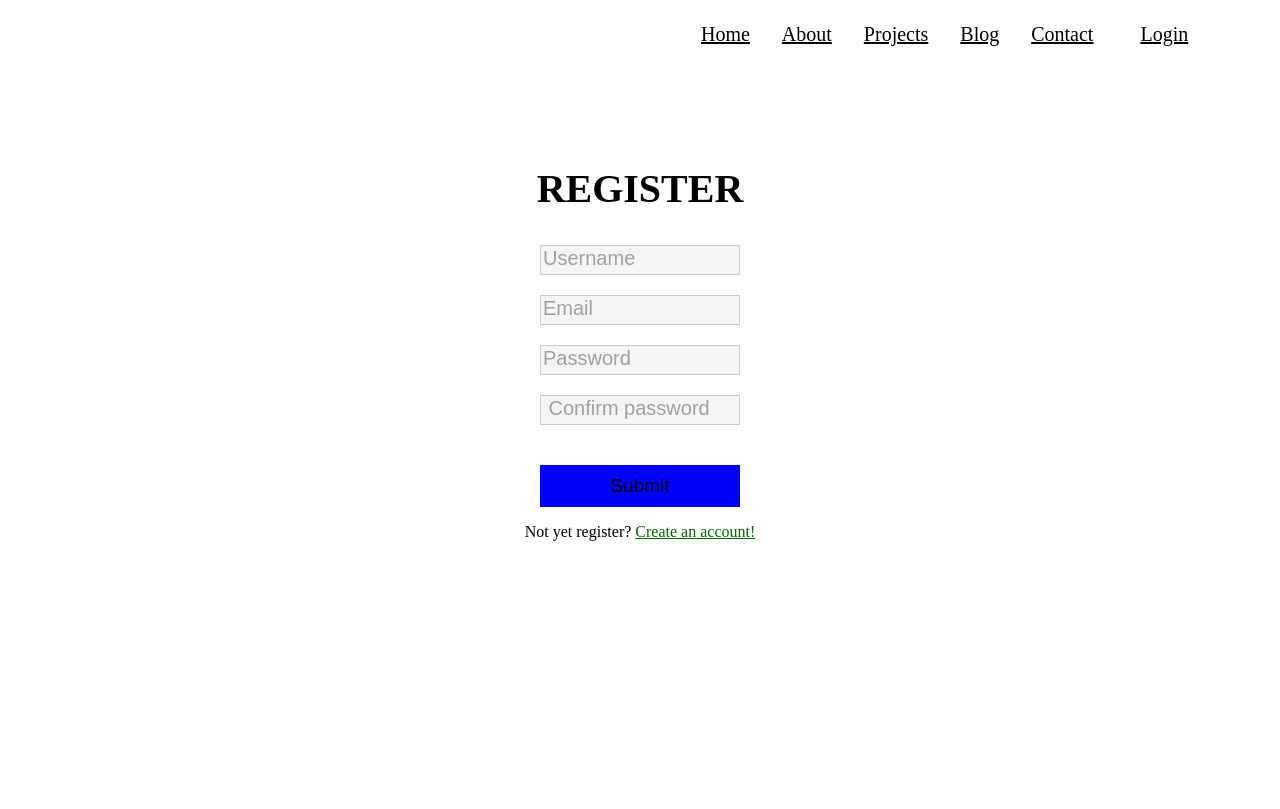
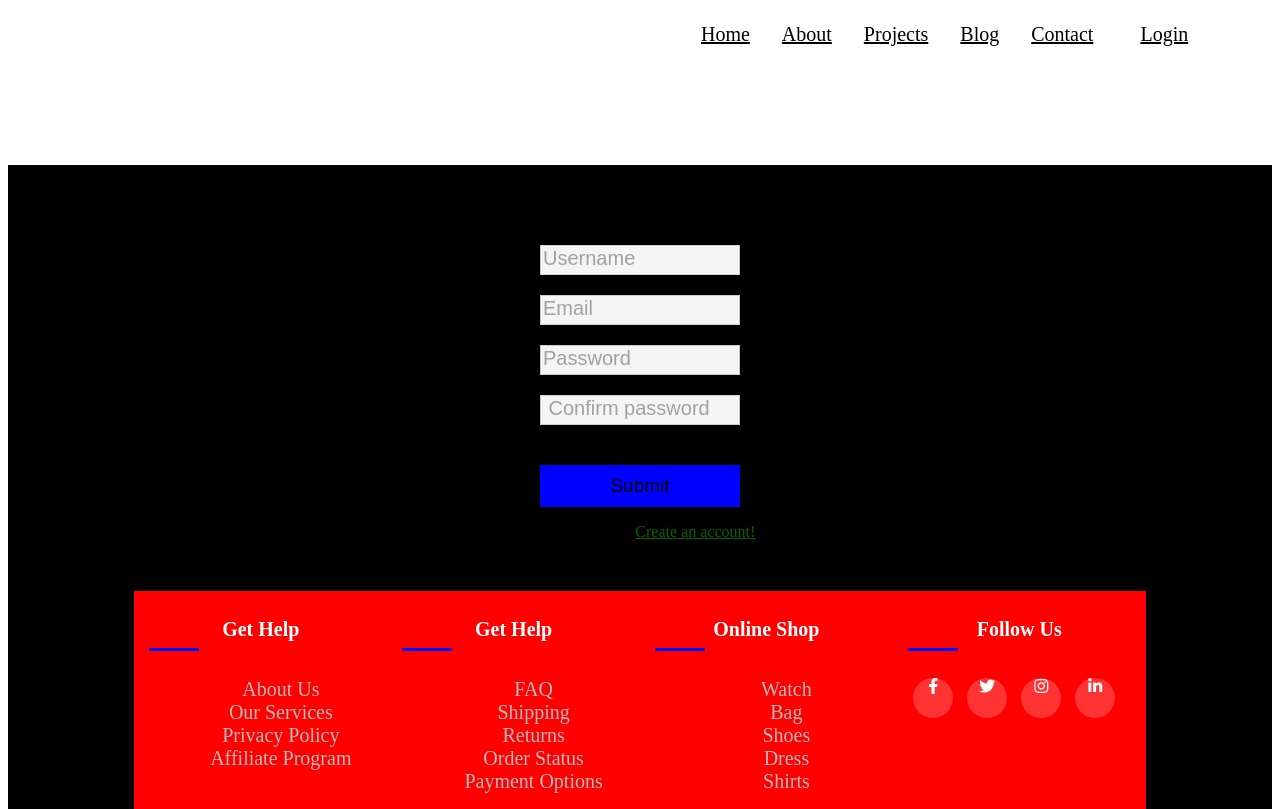
Before and after one commit to Prince-kayi/PHP_Login_Page, a PHP site: page /prince/register.php in a window 1280 px wide. Before the commit the page ends 541 px from the top, so only its background shows below. Run offline with PHP 8.4, Linux system fonts and the light colour scheme.

Commit message:
new changes

```diff
--- a/login.php
+++ b/login.php
@@ -1,6 +1,9 @@
 <html>
 <head>
 <?
+
+
+
 ?>
 
 
--- a/register.php
+++ b/register.php
@@ -1,8 +1,11 @@
-<html>
+<DOCTYPE html>
+<html lang="en">
 <head>
-	<?php
+	<?
 ?>
 
+	<title>Footer Design</title>
+       <meta charset="UTF-8">
 <style type="text/css">
 .top-nav
 {
@@ -39,12 +42,13 @@
 	border: 1px solid #ffffff;
 	padding: 6px 14px;
 }
-.container
+.containers
 {
 	width: 100%;
-	margin: 0 auto;
 	position: relative;
 	top:20%;
+	background-color: black;
+	margin-bottom: 50px;
 }
 .container-log
 {
@@ -101,17 +105,104 @@ font-size: 20px;
  {
  	color: black
 
+}
+.container{
+	margin-top: 50px;
+	max-width: 2000px;
+	background-color: red;
 
- }
+}
+ul{
+	list-style: none;
+}
+.row{
+  display:flex;
+  flex-wrap:flex-wrap;
+
+}
+.footer-col{
+	width: 25%;
+	padding: 0 15px;
+}
+.footer-col h4{
+	font-size: 20px;
+	color:white;
+	text-transform: capitalize;
+	margin-bottom: 37px;
+	font-weight: 500px;
+	position: relative;
+
+}
+.footer-col h4:before{
+	content: '';
+	position: absolute;
+	left: 0;
+	bottom: -10px;
+	height: 3px;
+	background-color:blue;
+	width:50px;
+}
+
+.footer-col ul li:not(:last child){
+	margin-bottom: 10px;
+
+
+}
+.footer-col ul li a{
+	font-size: 20px;
+	text-transform: capitalize;
+	color: #ffffff;
+	text-decoration: none;
+	font-weight: 3000px;
+	color: #bbbbbb;
+	display: block;
+	transition:all 0.4s ease;
+
+}
+.footer-col ul li a:hover{
+	color:yellow;
+	padding-left:20px;
+
+}
+.footer-col .social-link a{
+	display: inline-block;
+	height: 40px;
+	width: 40px;
+	background-color: rgba(255,255,255,0.2);
+	margin: 0 10px 10px 0;
+	text-align: center;
+	line-height: 41px;
+	border-radius: 500%;
+	color: white;
+
+}
+.footer-col .social-link a:hover{
+	color:#24262b;
+	background: #ffffff;
+}
+@media(max-width: 767px){
+	footer-col{
+		width:52%;
+		margin-bottom: 33px;
+	}
+}
+@media(max-width: 584px){
+	footer-col{
+		width:100%;
+
+	}
+}
 </style>
 
+<Link link rel="stylesheet" href="https://cdnjs.cloudflare.com/ajax/libs/font-awesome/5.15.3/css/all.min.css">
+<Link rel="stylesheet" type="text/css" href="style.css">
 </head>
 <body>
-
-	<nav class="top-nav">
+<nav class="top-nav">
 	<ul>
 		<li>
             <a href="/page/index">Home</a>
+
 		</li>
 		<li>
             <a href="/page/index">About</a>
@@ -130,7 +221,7 @@ font-size: 20px;
 		</li>
 	</ul>
 </nav>
-	<div class="container"  method="post"  >
+	<div class="containers"  method="post"  >
 	<div class="container-log">
 		<h2> Register</h2>
 	<form action="pro.php" >
@@ -141,5 +232,49 @@ font-size: 20px;
 
 <button id="submit" type="submit" value="submit">Submit</button>
 <p class="options"> Not yet register? <a href="">Create an account!</a></p>
-	</body>
+
+<footer class ="footer">
+	<div class="container">
+		<div class="row">
+<div class="footer-col">
+	<h4>get help</h4>
+	<ul>
+		<li><a href="#">about us</a></li>
+		<li><a href="#">our services</a></li>
+		<li><a href="#">privacy policy</a></li>
+		<li><a href="#">affiliate program</a></li>
+	</ul>
+</div>
+<div class="footer-col">
+	<h4>get help</h4>
+	<ul>
+		<li><a href="#">FAQ</a></li>
+		<li><a href="#">shipping</a></li>
+		<li><a href="#">returns</a></li>
+		<li><a href="#">order status</a></li>
+		<li><a href="#">payment options</a></li>
+	</ul>
+</div>
+
+<div class="footer-col">
+	<h4>online shop</h4>
+	<ul>
+		<li><a href="#">watch</a></li>
+		<li><a href="#">bag</a></li>
+		<li><a href="#">shoes</a></li>
+		<li><a href="#">dress</a></li>
+		<li><a href="#">shirts</a></li>
+	</ul>
+</div>
+<div class="footer-col">
+				<h4> follow us</h4>
+				<div class="social-link">
+ <a href="#"> <i class="fab fa-facebook-f"  aria-hidden="true"></i></a>
+  <a href="#"> <i class="fab fa-twitter" aria-hidden="true"></i></a>
+  <a href="#"> <i class="fab fa-instagram" aria-hidden="true"></i></a>
+  <a href="#"> <i class="fab fa-linkedin-in" aria-hidden="true"></i></a>
+ </ul>
+</div>
+ </footer>
+</body>
 </html>
```
Also changed, not shown: save_life/add_new.php (deleted, +0 -107 lines), save_life/home_page.php (deleted, +0 -39 lines), save_life/search_result.php (deleted, +0 -56 lines), 1 other file.
